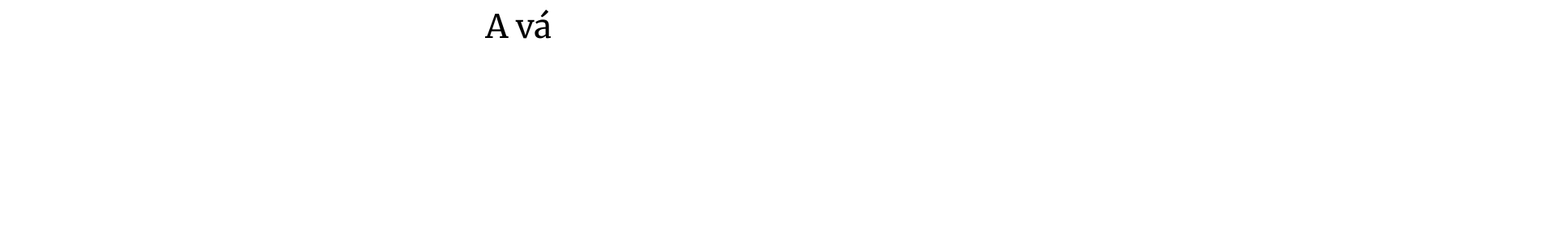
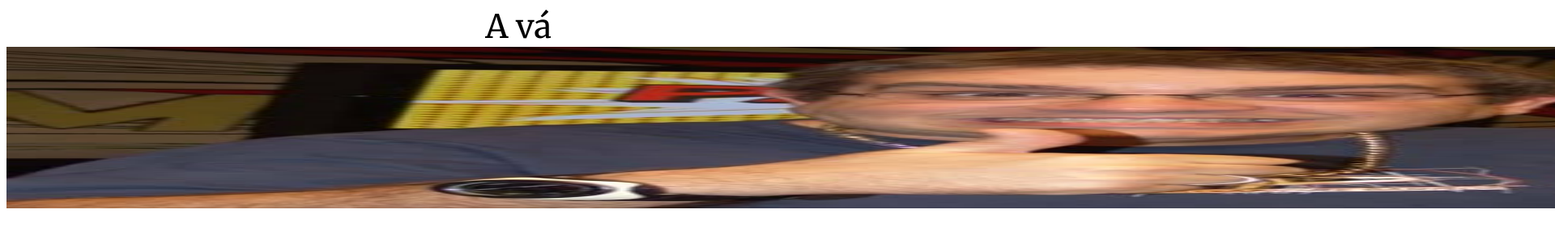
Before and after one commit to nyraxle/boa-milhaca, a plain HTML site: page index.html in a window 1280 px wide. Shown: the top 296 px of the page at 81% size, 1920 px wide, since content can reach past the window. Drawn offline with Linux system fonts and the light colour scheme.

Commit message:
whatever

```diff
--- a/index.css
+++ b/index.css
@@ -1,5 +1,14 @@
+:host {
+    overflow: hidden;
+}
+
 .milhaca {
     text-align: center;
     font-size: 40px;
     font-family: 'Merriweather';
 }
+
+.milhaca-man {
+    width: 200%;
+    height: 200px;
+}
--- a/index.html
+++ b/index.html
@@ -28,6 +28,7 @@
   <div class="milhaca">
     <span id="milhaca" class="sabendo-legal">T</span>
   </div>
+  <img src="./boa-milhaca.jpg" class="milhaca-man">
 </body>
 
 </html>
```
Also changed, not shown: boa-milhaca.jpg (added). Lines whose indentation alone changed are shown as unchanged.
